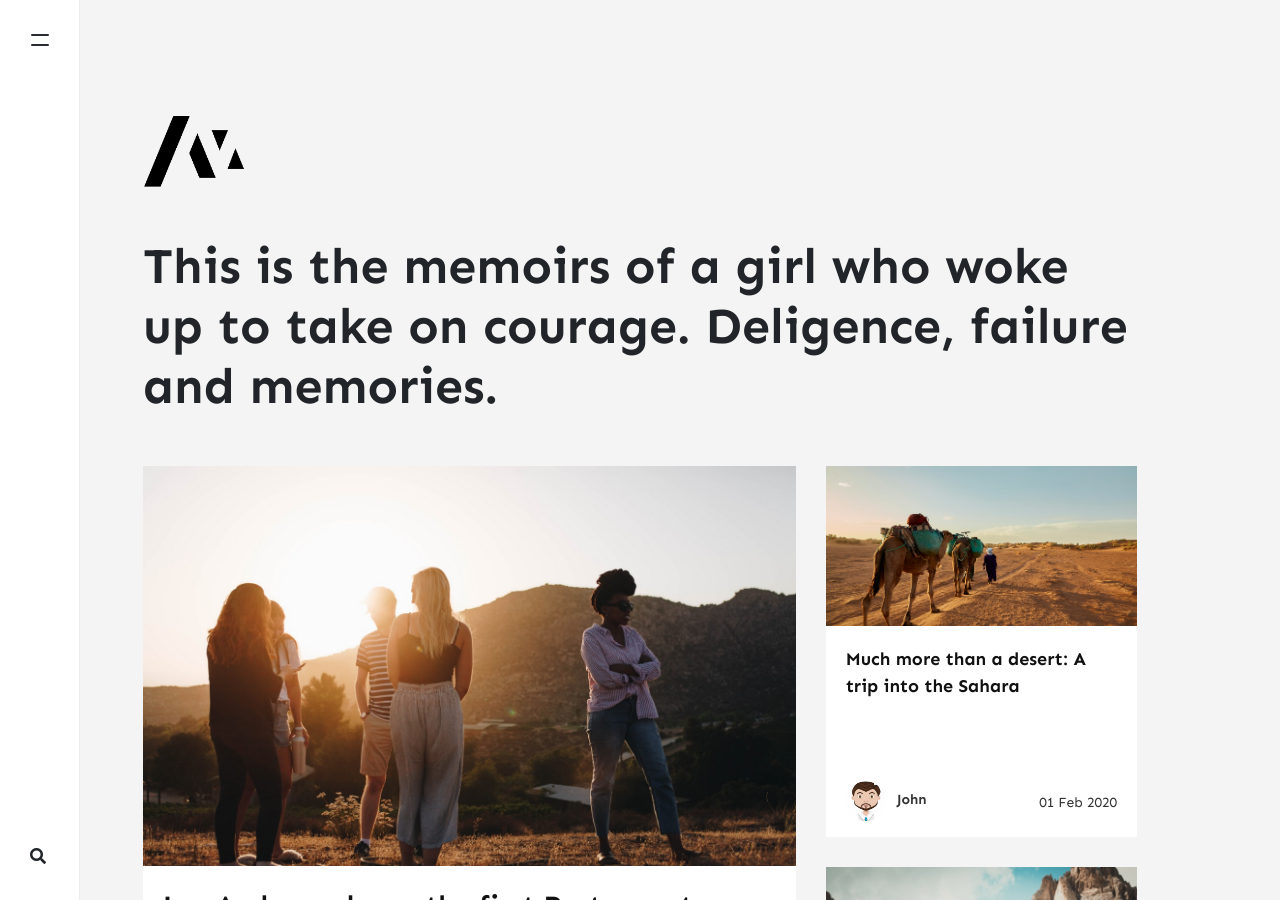
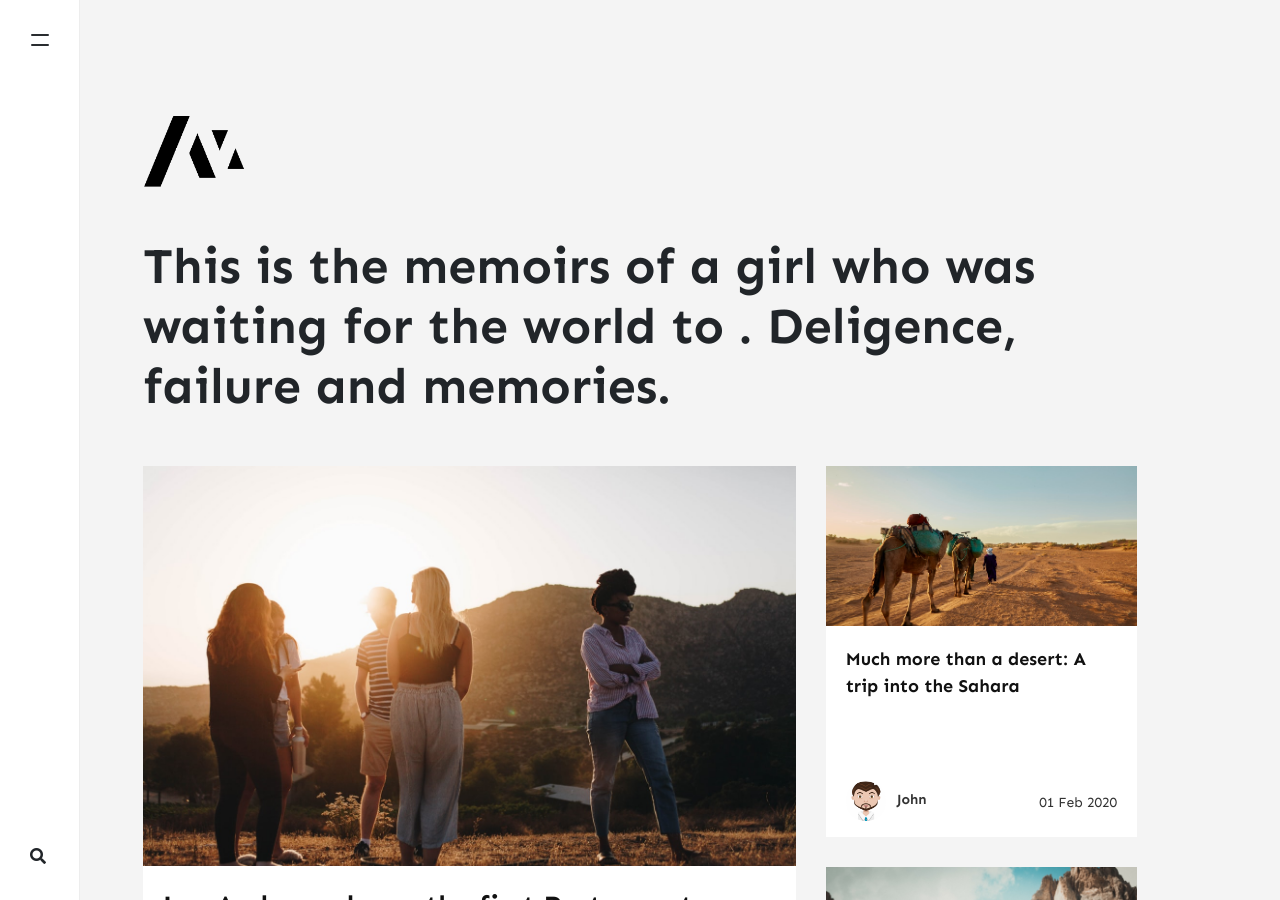
Before and after one commit to stackbit-projects/pleasant-squid-d6115, a Jekyll site: the page built from index.html, in a window 1280 px wide and 900 px high. Built offline with Jekyll 4.4.1, drawn with Linux system fonts in a browser that asks for light colours; nearby versions of some CDN libraries; the list of posts is cut into pages by our own code; comment, search, counter and statistics services are not loaded.

Commit message:
_config.yml: changed

```diff
--- a/_config.yml
+++ b/_config.yml
@@ -1,7 +1,7 @@
 name: Memoirs
 title: Memoirs
 description: >-
-  This is the memoirs of a girl who woke up to take on courage.
+  This is the memoirs of a girl who was waiting for the world to .
    Deligence, failure and memories.
 logo: assets/images/logo.png
 favicon: assets/images/logo.png
```
